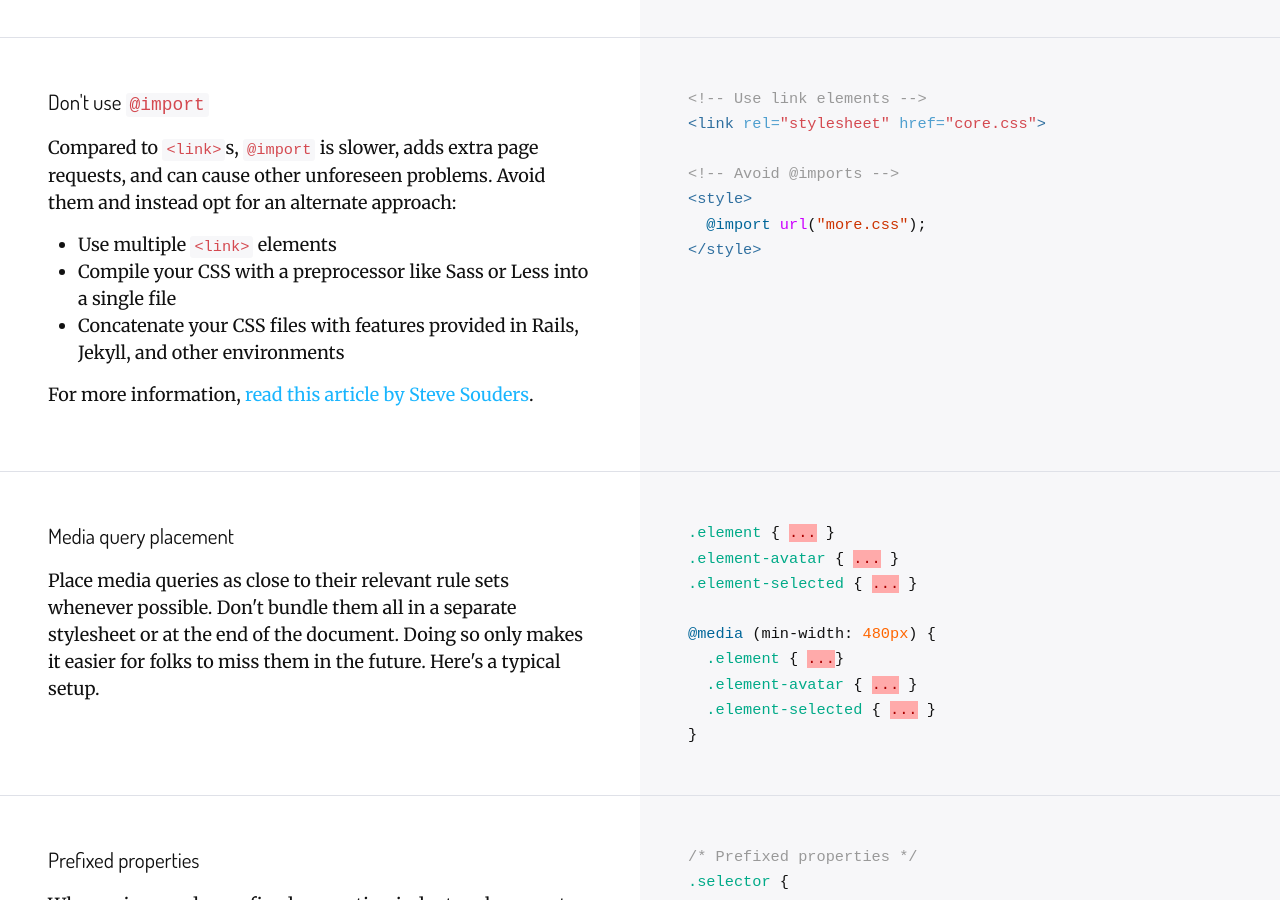
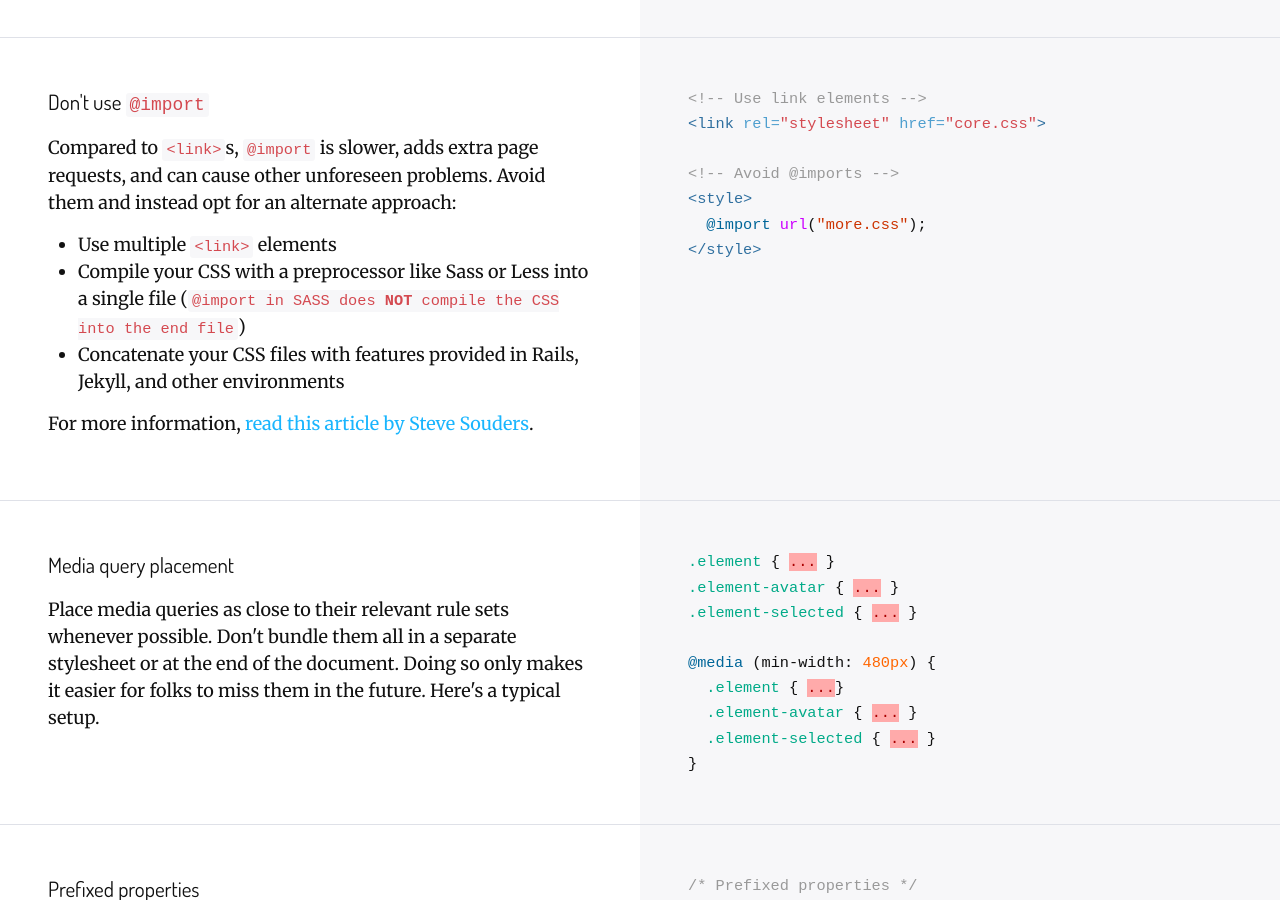
Before and after one commit to ThinkOodle/oodle-code-guide, a Jekyll site: the page built from index.html, in a window 1280 px wide and 900 px high, scrolled down 7843 px. Built offline with Jekyll 4.4.1, drawn with Linux system fonts in a browser that asks for light colours; nearby versions of some CDN libraries.

Commit message:
Added a sass comment

```diff
--- a/index.html
+++ b/index.html
@@ -279,7 +279,8 @@ layout: default
     <p>Compared to <code>&lt;link&gt;</code>s, <code>@import</code> is slower, adds extra page requests, and can cause other unforeseen problems. Avoid them and instead opt for an alternate approach:</p>
     <ul>
       <li>Use multiple <code>&lt;link&gt;</code> elements</li>
-      <li>Compile your CSS with a preprocessor like Sass or Less into a single file</li>
+      <li>Compile your CSS with a preprocessor like Sass or Less into a single file (<code>@import in SASS does <b>NOT</b> compile the CSS into the end
+        file</code>)</li>
       <li>Concatenate your CSS files with features provided in Rails, Jekyll, and other environments</li>
     </ul>
     <p>For more information, <a href="http://www.stevesouders.com/blog/2009/04/09/dont-use-import/">read this article by Steve Souders</a>.</p>
```
